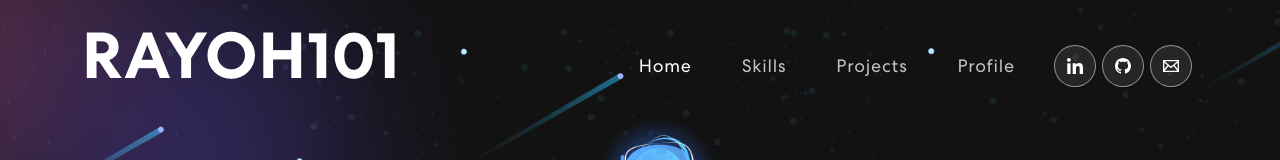
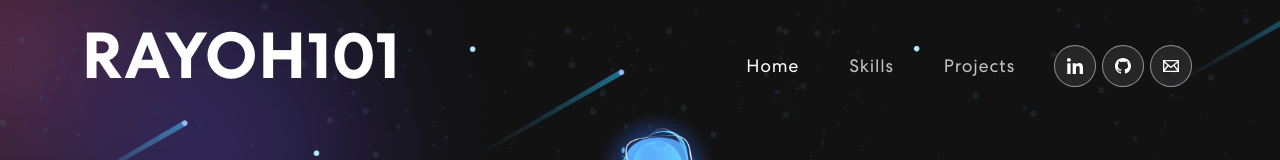
Before and after one commit to rayoh102/portfolio, a React (Create React App) app: page / in a window 1280 px wide. Shown: the top 160 px of the page. Built offline with nearby package versions, Linux system fonts and the light colour scheme.

Commit message:
profile pic updates

```diff
--- a/src/App.css
+++ b/src/App.css
@@ -243,7 +243,7 @@ nav.navbar h1 {
 /************ Banner Css ************/
 .banner {
   margin-top: 0;
-  padding: 260px 0 100px 0;
+  padding: 260px 0 60px 0;
   background-image: url('./assets/img/banner-bg.png');
   background-position: top center;
   background-size: cover;
@@ -279,6 +279,10 @@ nav.navbar h1 {
   text-decoration: none;
 }
 
+.banner img {
+  width: 90%;
+}
+
 .banner button {
   font-weight: 700;
   color: #ffffff;
@@ -289,6 +293,7 @@ nav.navbar h1 {
 	background-color: transparent;
 	transition: 0.3s ease-in-out;
 }
+
 .banner button span {
   z-index: 1;
 }
--- a/src/components/Banner.js
+++ b/src/components/Banner.js
@@ -66,7 +66,7 @@ export const Banner = () => {
                   </p>
                   <br></br>
                   <span>
-                    <a target="_blank" href={resume}>
+                    <a target="_blank" href={resume} rel="noreferrer">
                       <button className="vvd" target="_blank" href={resume}>Check out my Resume!</button>
                     </a>
                   </span>
@@ -74,7 +74,7 @@ export const Banner = () => {
             </TrackVisibility>
           </Col>
           <Col xs={12} md={6} xl={5}>
-            <img src={profilePic} alt="Header Img"/>
+            <img src={profilePic} alt="profile img"/>
           </Col>
         </Row>
       </Container>
--- a/src/components/NavBar.js
+++ b/src/components/NavBar.js
@@ -47,7 +47,6 @@ export const NavBar = () => {
               <Nav.Link href="#home" className={activeLink === 'home' ? 'active navbar-link' : 'navbar-link'} onClick={() => onUpdateActiveLink('home')}>Home</Nav.Link>
               <Nav.Link href="#skills" className={activeLink === 'skills' ? 'active navbar-link' : 'navbar-link'} onClick={() => onUpdateActiveLink('skills')}>Skills</Nav.Link>
               <Nav.Link href="#projects" className={activeLink === 'projects' ? 'active navbar-link' : 'navbar-link'} onClick={() => onUpdateActiveLink('projects')}>Projects</Nav.Link>
-              <Nav.Link href="#profile" className={activeLink === 'profile' ? 'active navbar-link' : 'navbar-link'} onClick={() => onUpdateActiveLink('profile')}>Profile</Nav.Link>
             </Nav>
             <span className="navbar-text">
               <div className="social-icon">
```
